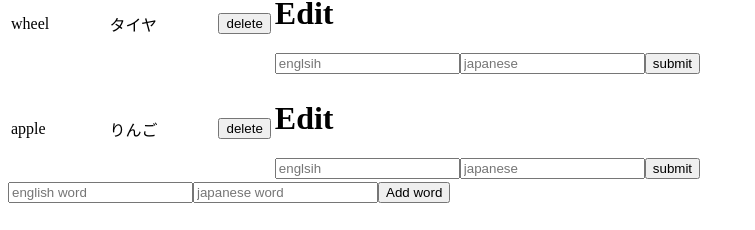
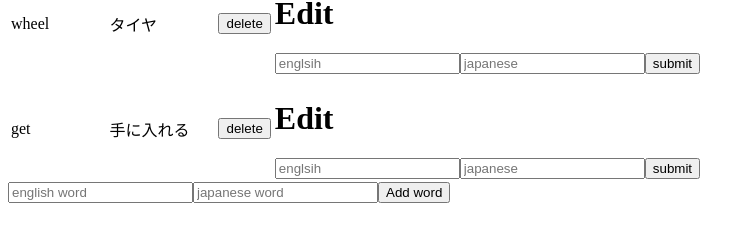
Before and after one commit to shinya-ml/english_learn, a Next.js app: page / in a window 1280 px wide. Shown: the part 442-672 px from the top of the page, without its empty margins (0-755 px from the left). Built offline with nearby package versions, Linux system fonts and the light colour scheme.

Commit message:
初期のstateをちょっと変更

```diff
--- a/components/JapaneseToEnglishTest.js
+++ b/components/JapaneseToEnglishTest.js
@@ -7,8 +7,6 @@ export const JapaneseToEnglishTest = () => {
   const [showedIndex, setShowedIndex] = useState(0);
   const [jaWord, setJaWord] = useState('');
   const [testInfo, setTestInfo] = useState({ correct: 0, wrong: 0 });
-
-  const [enWord, setEnWord] = useState(wordList[0].word);
 
   const getRandomInt = (min, max) => {
     min = Math.ceil(min);
@@ -26,9 +24,7 @@ export const JapaneseToEnglishTest = () => {
     setJaWord('');
   };
 
-  useEffect(() => {
-    setEnWord(wordList[showedIndex].word);
-  }, [showedIndex]);
+  useEffect(() => {}, [showedIndex]);
 
   return (
     <div>
--- a/ducks/slice.js
+++ b/ducks/slice.js
@@ -15,8 +15,8 @@ export const initialState = {
       ja: 'タイヤ',
     },
     {
-      word: 'apple',
-      ja: 'りんご',
+      word: 'get',
+      ja: '手に入れる',
     },
   ],
 };
```
